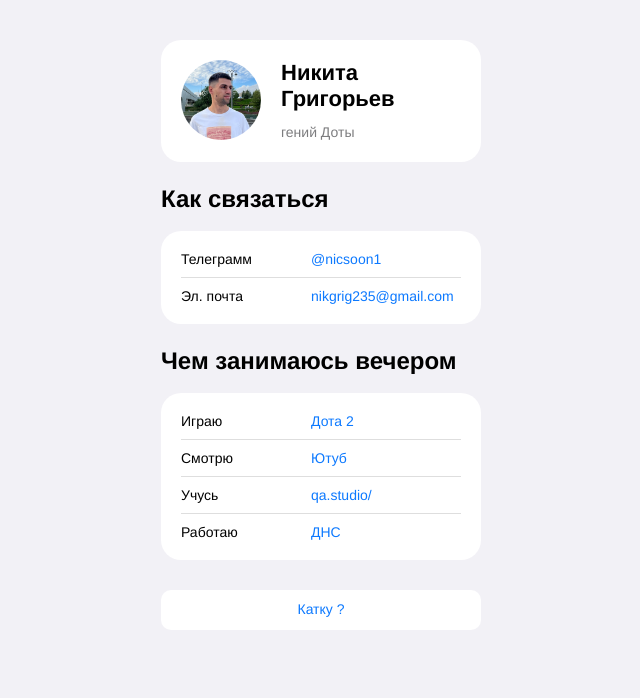
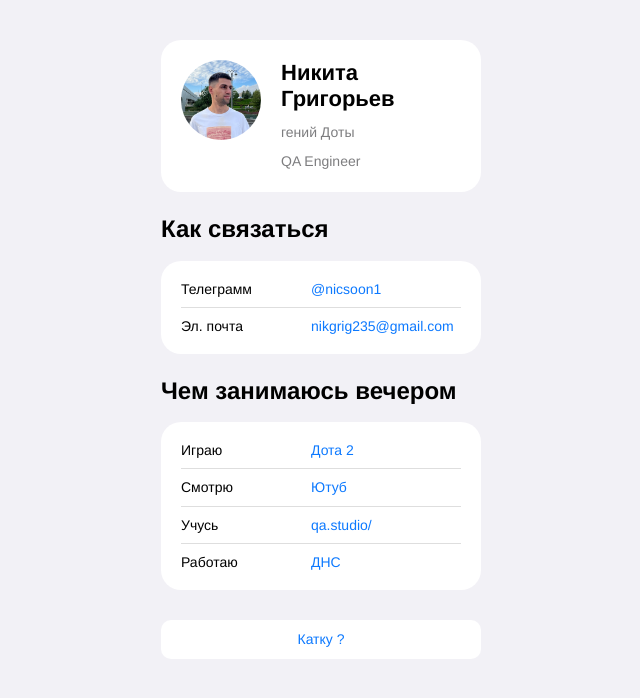
Before and after one commit to nicsoon1/cv, a plain HTML site: page index.html in a window 1280 px wide. Shown: the whole page, without its empty margins (319-959 px from the left). Drawn offline with Linux system fonts and the light colour scheme.

Commit message:
new_branch

```diff
--- a/index.html
+++ b/index.html
@@ -14,6 +14,7 @@
       <div class="header__textContainer">
         <h1 class="header__title">Никита Григорьев</h1>
         <h3 class="header__subtitle">гений Доты</h3>
+        <h4 class="header__subtitle">QA Engineer</h4>
       </div>
     </header>
     <main>
```
